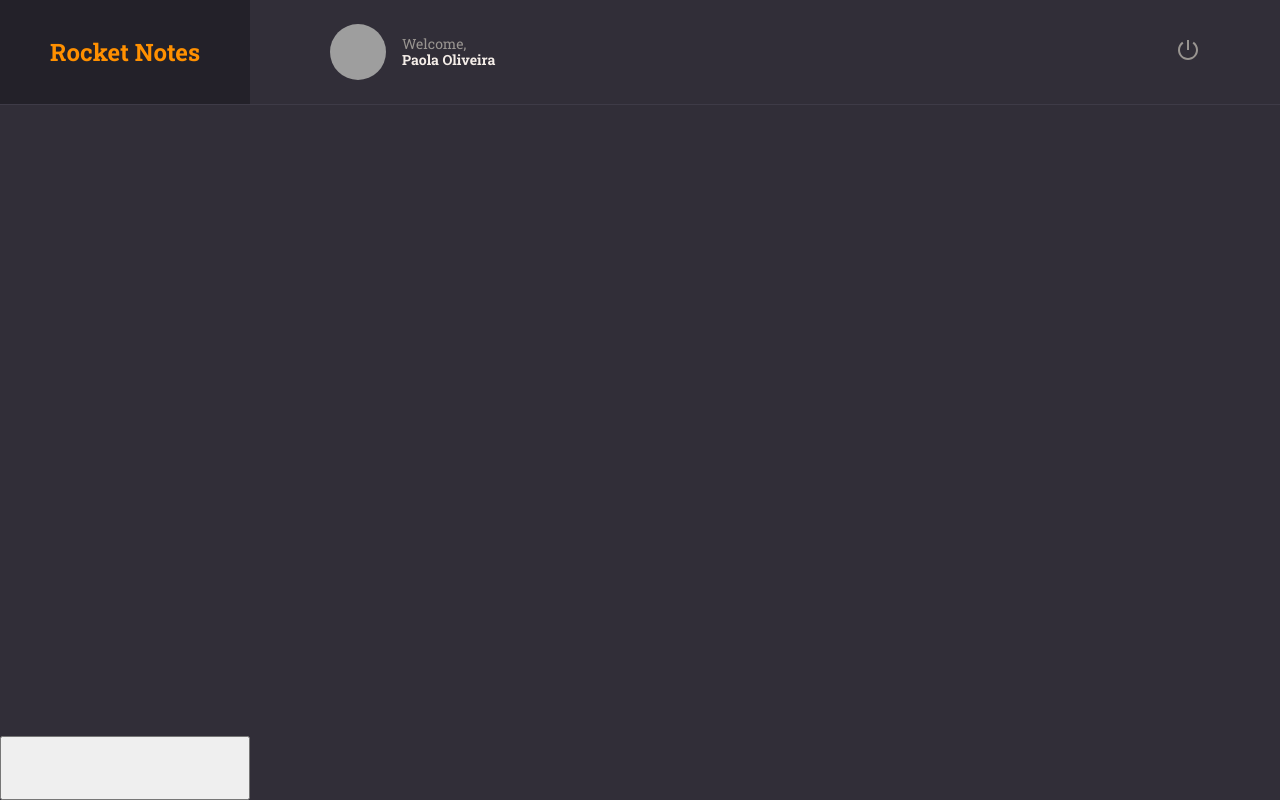
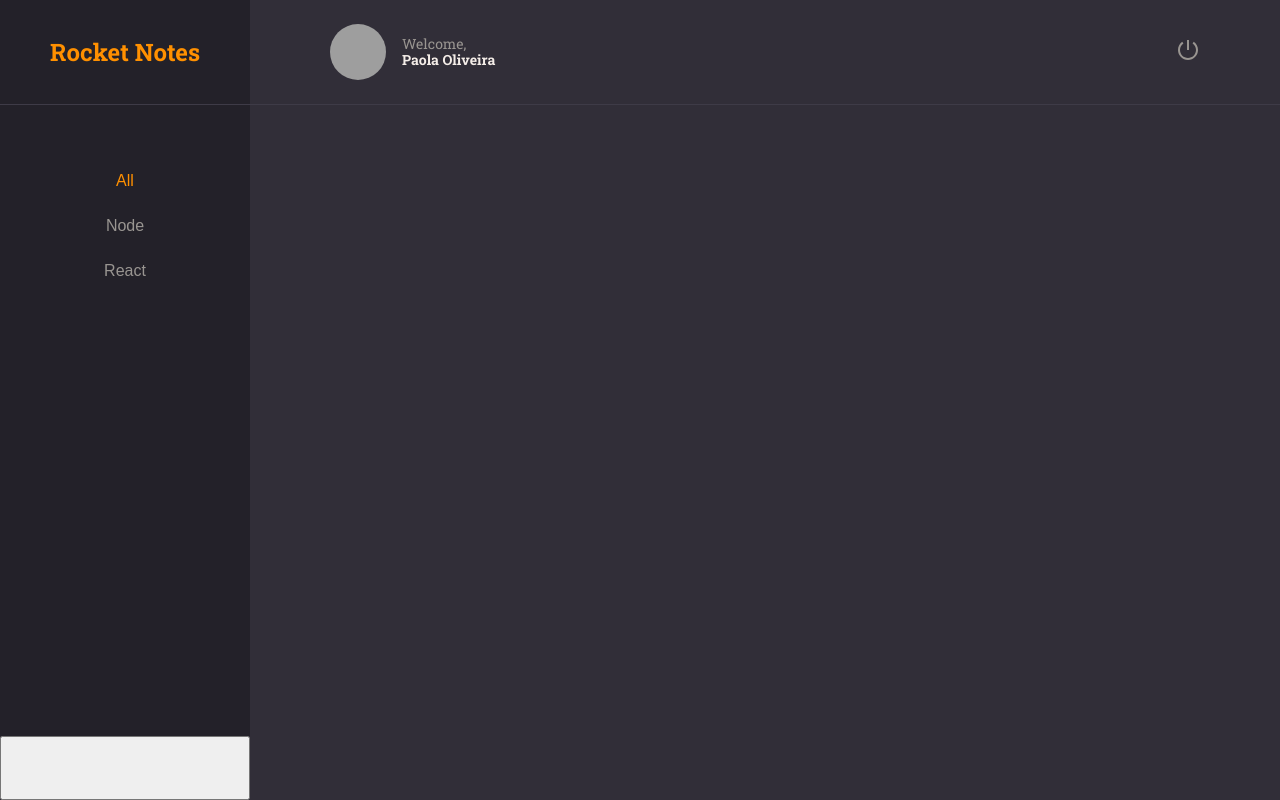
Before and after one commit to apaolaoliveira/RocketNotesWeb, a React (Vite) app: page / in a window 1280 px wide. Built offline with nearby package versions, Linux system fonts and the light colour scheme; grey boxes are pictures that could not be loaded.

Commit message:
upd home menu, upd ButtonText

```diff
--- a/src/components/ButtonText/index.jsx
+++ b/src/components/ButtonText/index.jsx
@@ -1,9 +1,10 @@
 import { Container } from "./styles";
 
-export function ButtonText({ title, ...rest }){
+export function ButtonText({ title, isActive = false, ...rest }){
   return(
     <Container
       type="button"
+      isActive={isActive}
       {...rest}
     >
       {title}
--- a/src/components/ButtonText/styles.js
+++ b/src/components/ButtonText/styles.js
@@ -3,6 +3,6 @@
 export const Container = styled.button`
   background: none;
   border: none;
-  color: ${({theme}) => theme.COLORS.ORANGE};
+  color: ${({ theme, isActive }) => isActive? theme.COLORS.ORANGE : theme.COLORS.GRAY_100};
   font-size: 1.6rem;
 `;
--- a/src/pages/Home/index.jsx
+++ b/src/pages/Home/index.jsx
@@ -1,5 +1,7 @@
 import { Container, Brand, Menu, Search, Content, NewNote } from './styles';
+
 import { Header } from '../../components/Header';
+import { ButtonText } from '../../components/ButtonText';
 
 export function Home(){
   return (
@@ -8,6 +10,9 @@
       <Header />
 
       <Menu>
+        <li><ButtonText title="All" isActive/></li>
+        <li><ButtonText title="Node" /></li>
+        <li><ButtonText title="React" /></li>
       </Menu>
 
       <Search>
--- a/src/pages/Home/styles.js
+++ b/src/pages/Home/styles.js
@@ -34,6 +34,14 @@
 
 export const Menu = styled.ul`
   grid-area: menu;
+  background-color: ${({theme }) => theme.COLORS.BACKGROUND_900};
+
+  padding-top: 6.4rem;
+  text-align: center;
+
+  > li {
+    margin-bottom: 2.4rem;
+  }
 `;
 
 export const Search = styled.div`
```
